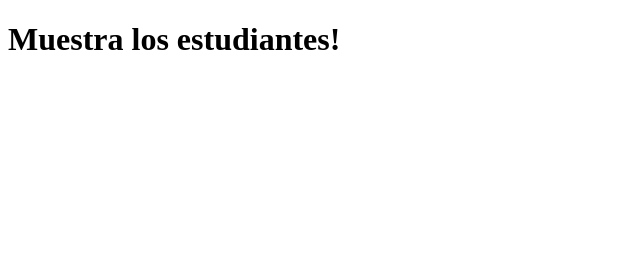
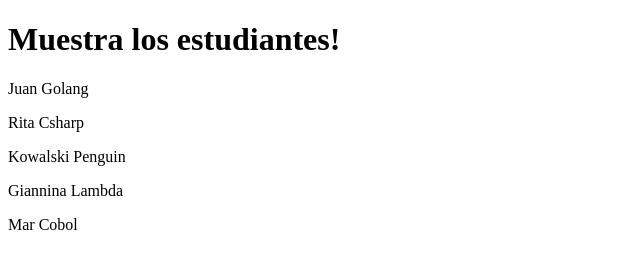
Before and after one commit to Jmessano/Sincronico-Fetch, a plain HTML site: page Ejercicio7_2_fetch_json/index.html in a window 1280 px wide. Shown: the whole page, without its empty margins (0-640 px from the left). Drawn offline with Linux system fonts and the light colour scheme.

Commit message:
Modificaciones del archivo

```diff
--- a/Ejercicio7_2_fetch_json/js/script.js
+++ b/Ejercicio7_2_fetch_json/js/script.js
@@ -4,6 +4,7 @@
 const DATA_URL = "json/data.json"; // URL que contiene los datos que queremos mostrar
 
 const container = document.getElementById("container"); // "Traemos" utilizando el DOM el div de id "container" para colocar la información en él
+
 
 /**
  * Función que recibe por parámetro un array con los datos que se mostrarán en el DOM
@@ -19,3 +20,15 @@ function showData(dataArray) {
 }
 
 // Escribe el código necesario para realizar el fetch al archivo con los datos y mostrar los estudiantes con la función showData
+
+
+fetch(DATA_URL)
+  .then (function(response){
+  if (response.ok) {
+    return response.json();
+  }
+})
+  .then(function(data){
+    console.log(data);
+    showData(data.students);
+  })
```
Also changed, not shown: Ejercicio7_2_fetch_json/index.html (line endings or trailing spaces).
